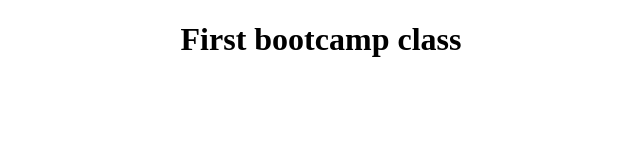
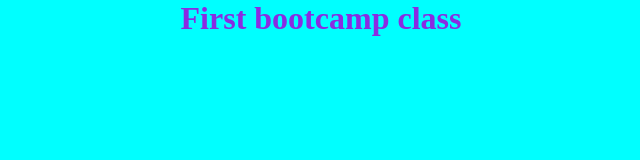
Before and after one commit to IqraRehman/bootcamp, a plain HTML site: page index.html in a window 1280 px wide. Shown: the whole page, without its empty margins (319-959 px from the left). Drawn offline with Linux system fonts and the light colour scheme.

Commit message:
update.html

```diff
--- a/index.html
+++ b/index.html
@@ -4,6 +4,18 @@
     <meta charset="UTF-8">
     <meta name="viewport" content="width=width-device, initial-scale=1.0">
     <title>Document</title>
+    <style>
+        *{
+            margin: 0px;
+            padding: 0px;
+            box-sizing: border-box;
+        }
+        body{
+            background-color: aqua;
+            color: blueviolet;
+        }
+    </style>
+
 </head>
 <body>
     <div>
@@ -12,3 +24,4 @@
 
 </body>
 </html>
+<!--deeply-room.surge.sh-->
```
Also changed, not shown: 2 other files.
